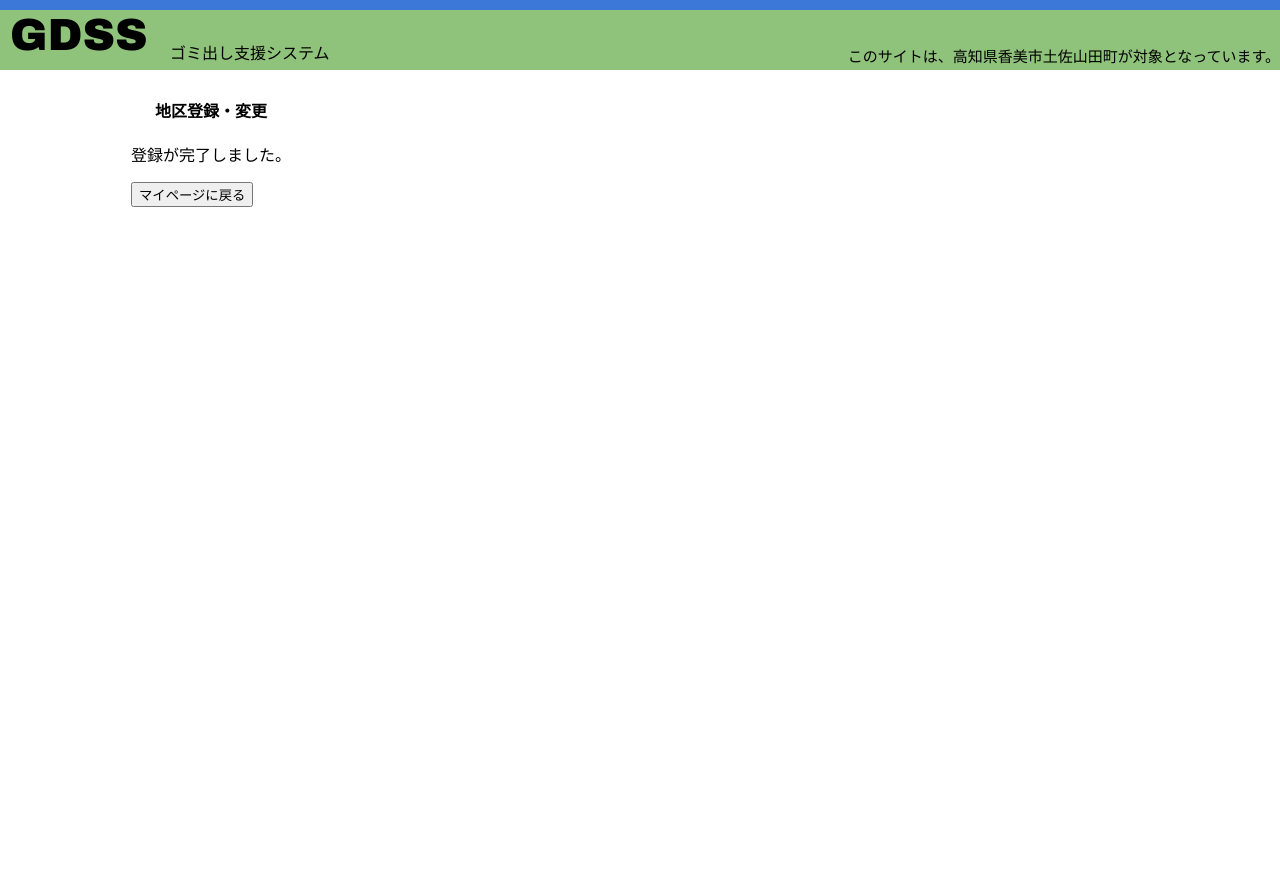
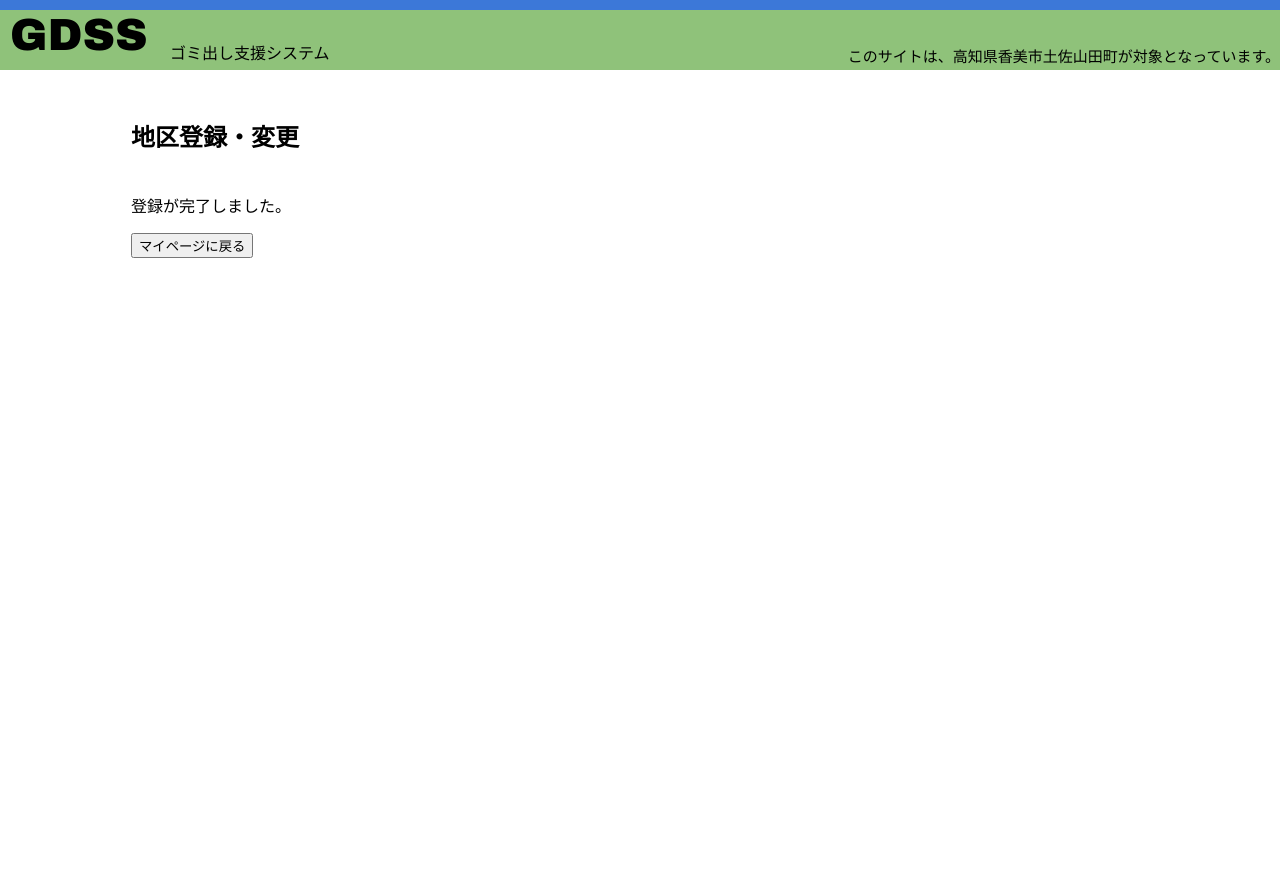
Before and after one commit to KaitoSato11/LP2, a PHP site: page /Reg_district_comp.php in a window 1280 px wide. Shown: the top 894 px of the page. Run offline with PHP 8.4, Linux system fonts and the light colour scheme.

Commit message:
CSS用に改変

```diff
--- a/Reg_district_comp.php
+++ b/Reg_district_comp.php
@@ -7,18 +7,17 @@
     <link rel="stylesheet" href="design.css">
   </head>
 
+  <body>
     <div class="header">
       <p class="title">GDSS</p>
       <p class="wayaku">ゴミ出し支援システム</p>
       <p class="desc">このサイトは、高知県香美市土佐山田町が対象となっています。</p>
     </div>
-
-<body>
-  <div class="content">
+    <div class="content" id="contRgc">
       <form action="Mypage.php" method="POST">
         <table>
           <tr>
-   <th>地区登録・変更</th>
+            <th><h2>地区登録・変更</h2></th>
           </tr>
           <td>
             <p>登録が完了しました。</p>
@@ -27,10 +26,9 @@
         </table>
       </form>
     </div>
-</body>
-
     <div class="footer">
       <p class="title">GDSS</p>
       <p class="company">L&P</p>
     </div>
+  </body>
 </html>
```
Lines whose indentation alone changed are shown as unchanged.
